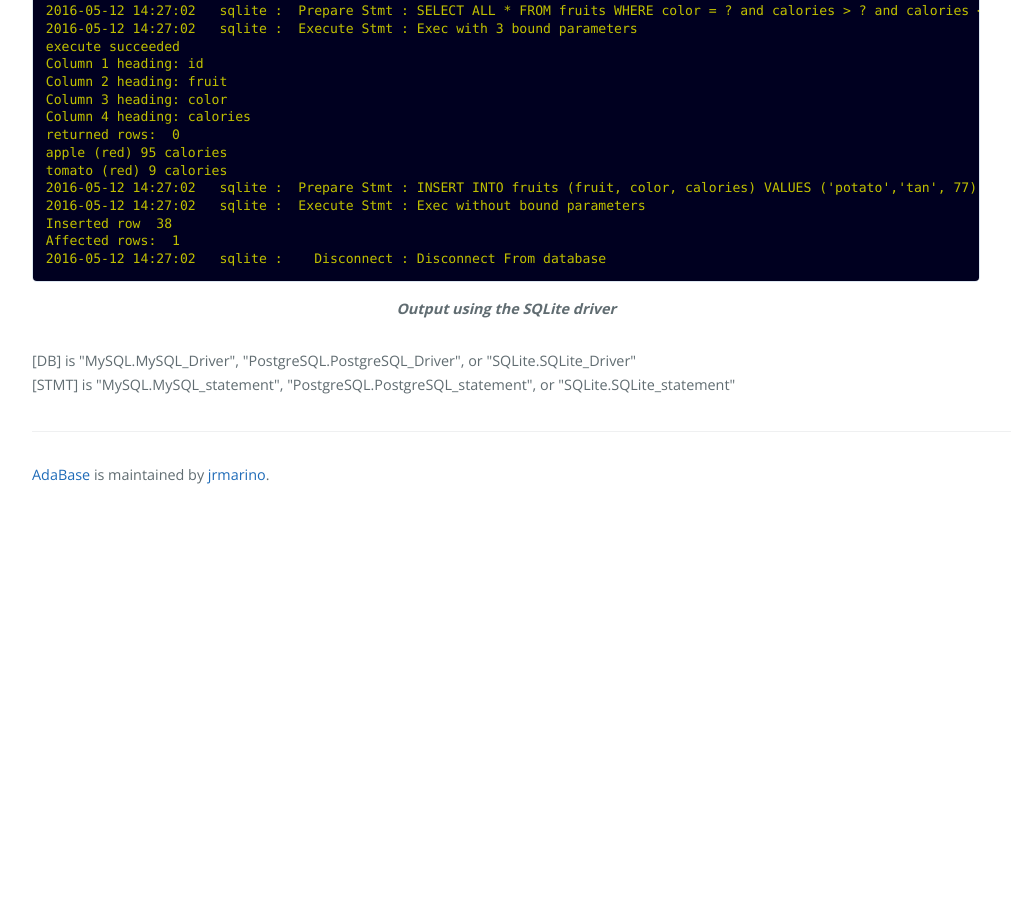
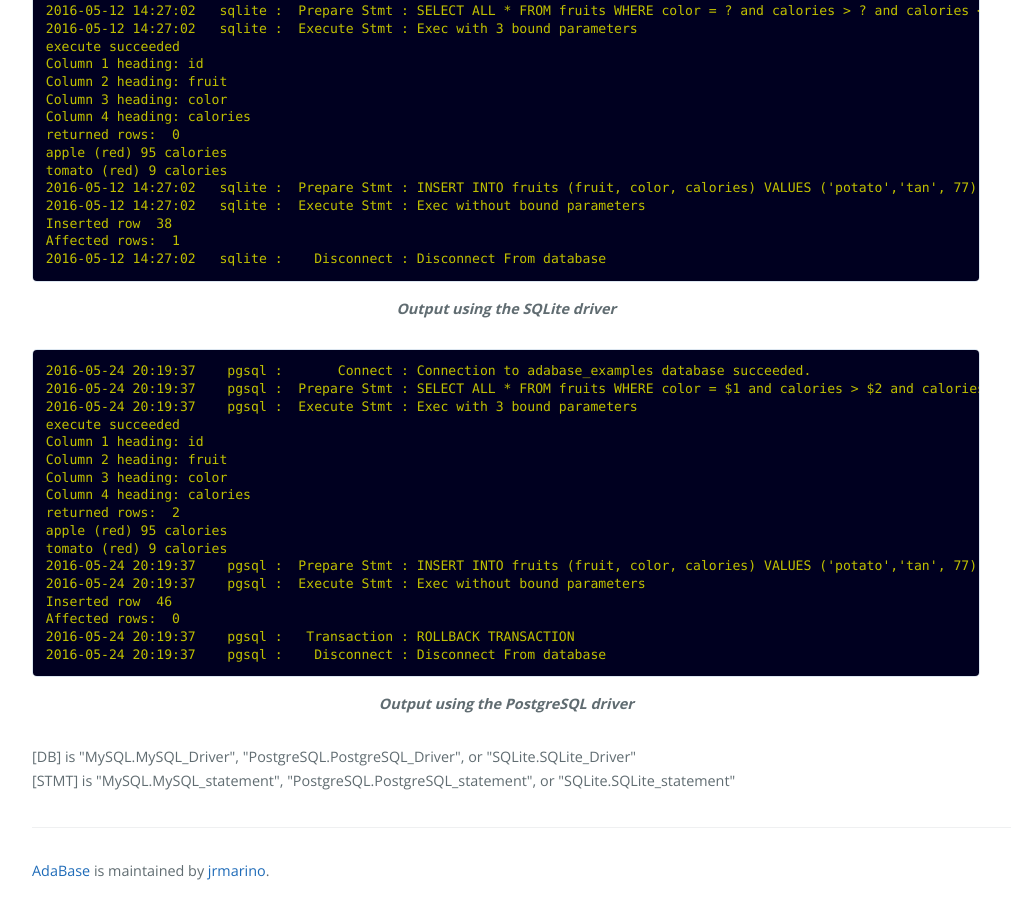
Before and after one commit to jrmarino/AdaBase, a Jekyll site: the page built from prepare_select.md, in a window 1280 px wide and 900 px high, scrolled down 2263 px. Shown: the whole window, without its empty margins (0-1011 px from the left). Built offline with Jekyll 4.4.1, drawn with Linux system fonts in a browser that asks for light colours; before the commit the page ends 2768 px from its top, so only the background shows below that.

Commit message:
show output of pgsql version of prep-stmt test case

```diff
--- a/prepare_select.md
+++ b/prepare_select.md
@@ -158,6 +158,27 @@
 </pre>
 <p class="caption">Output using the SQLite driver</p>
 <br/>
+<pre class="output">
+2016-05-24 20:19:37    pgsql :       Connect : Connection to adabase_examples database succeeded.
+2016-05-24 20:19:37    pgsql :  Prepare Stmt : SELECT ALL * FROM fruits WHERE color = $1 and calories > $2 and calories < $3
+2016-05-24 20:19:37    pgsql :  Execute Stmt : Exec with 3 bound parameters
+execute succeeded
+Column 1 heading: id
+Column 2 heading: fruit
+Column 3 heading: color
+Column 4 heading: calories
+returned rows:  2
+apple (red) 95 calories
+tomato (red) 9 calories
+2016-05-24 20:19:37    pgsql :  Prepare Stmt : INSERT INTO fruits (fruit, color, calories) VALUES ('potato','tan', 77)
+2016-05-24 20:19:37    pgsql :  Execute Stmt : Exec without bound parameters
+Inserted row  46
+Affected rows:  0
+2016-05-24 20:19:37    pgsql :   Transaction : ROLLBACK TRANSACTION
+2016-05-24 20:19:37    pgsql :    Disconnect : Disconnect From database
+</pre>
+<p class="caption">Output using the PostgreSQL driver</p>
+<br/>
 <p>{{ page.supported_drivers }}</p>
 <p>{{ page.supported_stmts }}</p>
 </div>
```
